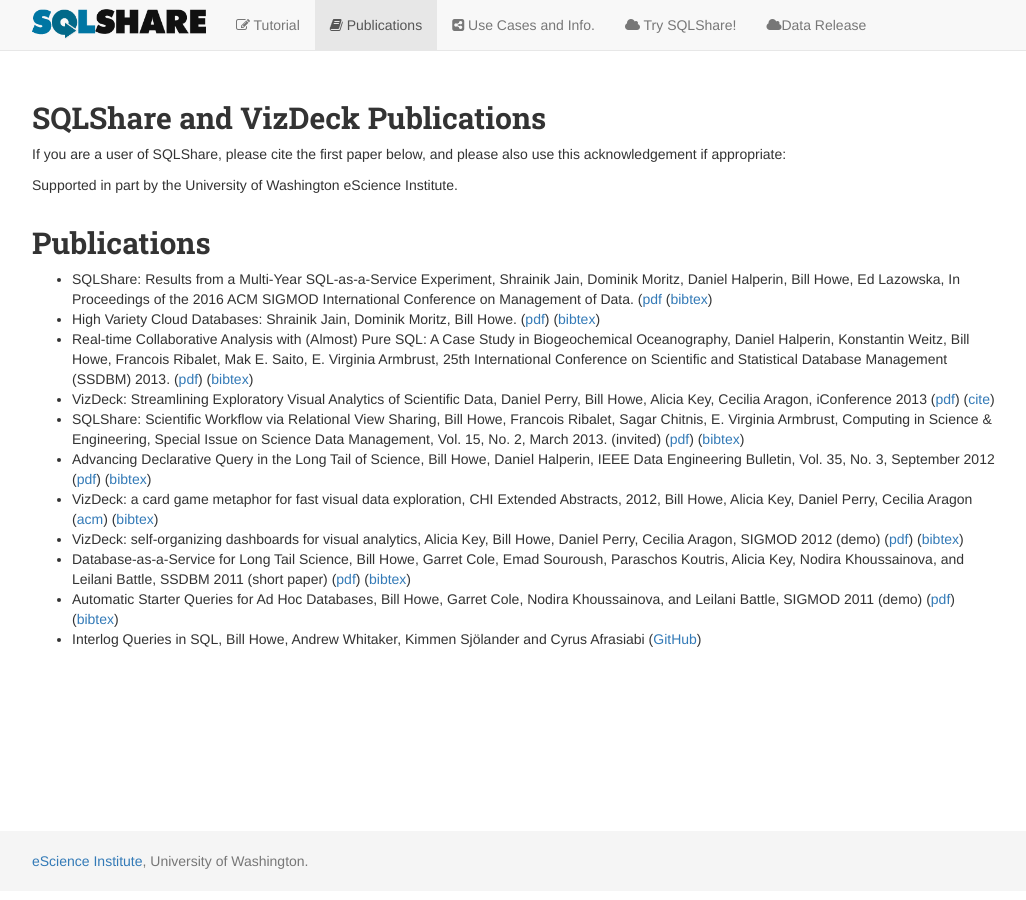
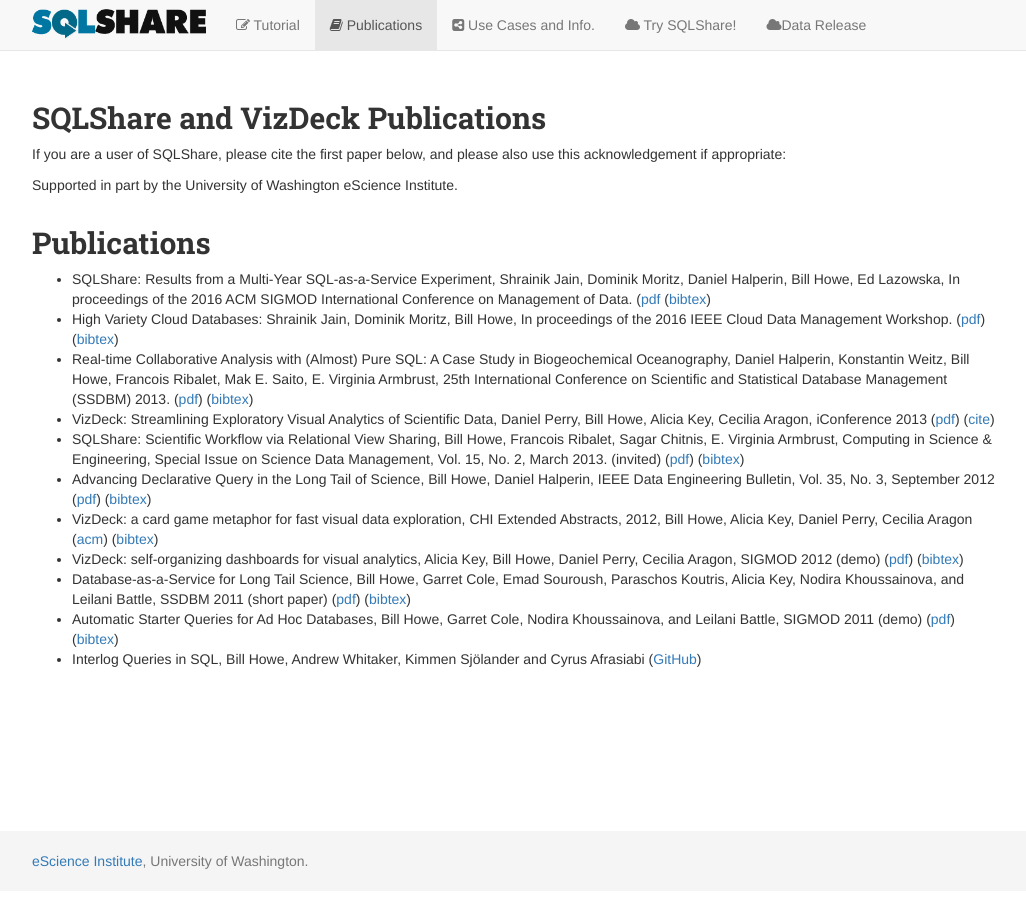
Before and after one commit to uwescience/sqlshare, a Jekyll site: the page built from publications.markdown, in a window 1280 px wide. Shown: the whole page, without its empty margins (123-1149 px from the left). Built offline with Jekyll 4.4.1, drawn with Linux system fonts in a browser that asks for light colours; nearby versions of some CDN libraries; Markdown is read by kramdown in place of the engine named in the settings.

Commit message:
minor description edit

```diff
--- a/publications.markdown
+++ b/publications.markdown
@@ -12,8 +12,8 @@
 Supported in part by the University of Washington eScience Institute.
 
 ## Publications
-* SQLShare: Results from a Multi-Year SQL-as-a-Service Experiment, Shrainik Jain, Dominik Moritz, Daniel Halperin, Bill Howe, Ed Lazowska, In Proceedings of the 2016 ACM SIGMOD International Conference on Management of Data. ([pdf](https://uwescience.github.io/sqlshare/pdfs/sqlshare_shrainik.pdf) ([bibtex](https://www.dropbox.com/s/439z6x731o2pzz7/self-bibtex.bib?dl=0))
-* High Variety Cloud Databases: Shrainik Jain, Dominik Moritz, Bill Howe. ([pdf](https://uwescience.github.io/sqlshare/pdfs/ICDE16_research_5.pdf)) ([bibtex](https://www.dropbox.com/s/idj7x9olwdkyuk6/self-bibtex.bib?dl=0))
+* SQLShare: Results from a Multi-Year SQL-as-a-Service Experiment, Shrainik Jain, Dominik Moritz, Daniel Halperin, Bill Howe, Ed Lazowska, In proceedings of the 2016 ACM SIGMOD International Conference on Management of Data. ([pdf](https://uwescience.github.io/sqlshare/pdfs/sqlshare_shrainik.pdf) ([bibtex](https://www.dropbox.com/s/439z6x731o2pzz7/self-bibtex.bib?dl=0))
+* High Variety Cloud Databases: Shrainik Jain, Dominik Moritz, Bill Howe, In proceedings of the 2016 IEEE Cloud Data Management Workshop. ([pdf](https://uwescience.github.io/sqlshare/pdfs/ICDE16_research_5.pdf)) ([bibtex](https://www.dropbox.com/s/idj7x9olwdkyuk6/self-bibtex.bib?dl=0))
 * Real-time Collaborative Analysis with (Almost) Pure SQL: A Case Study in Biogeochemical Oceanography, Daniel Halperin, Konstantin Weitz, Bill Howe, Francois Ribalet, Mak E. Saito, E. Virginia Armbrust, 25th International Conference on Scientific and Statistical Database Management (SSDBM) 2013. ([pdf](http://r.halper.in/paper/ssdbm_geomics_case_study)) ([bibtex](https://scholar.google.com/scholar.bib?q=info:RsndZHbi_f0J:scholar.google.com/&output=citation&scisig=AAGBfm0AAAAAVrK3ekMMruiiHhNp-FsZ2ow6ZWK3kk8-&scisf=4&hl=en&scfhb=1))
 * VizDeck: Streamlining Exploratory Visual Analytics of Scientific Data, Daniel Perry, Bill Howe, Alicia Key, Cecilia Aragon, iConference 2013 ([pdf](https://www.ideals.illinois.edu/bitstream/handle/2142/36044/206.pdf)) ([cite](http://hdl.handle.net/2142/36044))
 * SQLShare: Scientiﬁc Workﬂow via Relational View Sharing, Bill Howe, Francois Ribalet, Sagar Chitnis, E. Virginia Armbrust, Computing in Science & Engineering, Special Issue on Science Data Management, Vol. 15, No. 2, March 2013. (invited) ([pdf](http://escience.washington.edu/sites/default/files/howe_sqlshare_cise_2013.pdf)) ([bibtex](https://scholar.google.com/scholar.bib?q=info:RsndZHbi_f0J:scholar.google.com/&output=citation&scisig=AAGBfm0AAAAAVQE197ooBANeeqaSBdQ2UALv6JmDjf1x&scisf=4&hl=en))
```
